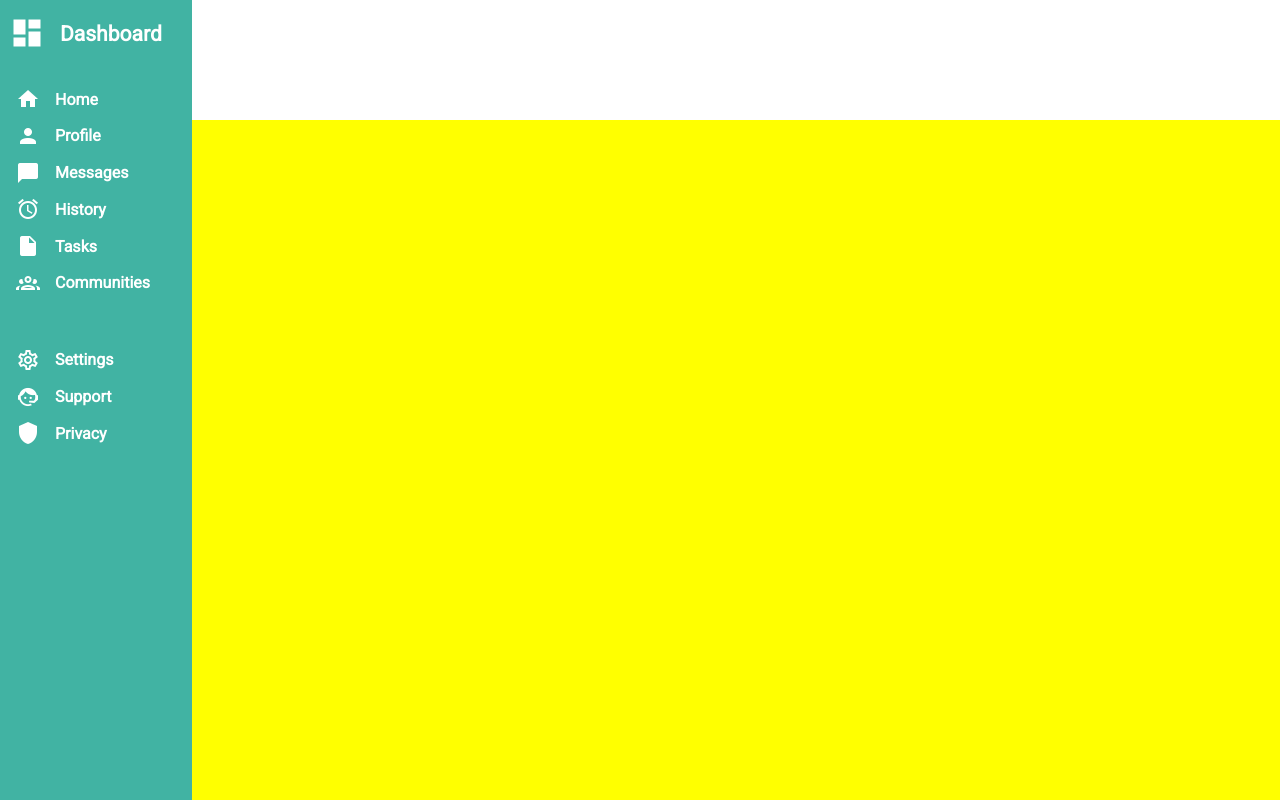
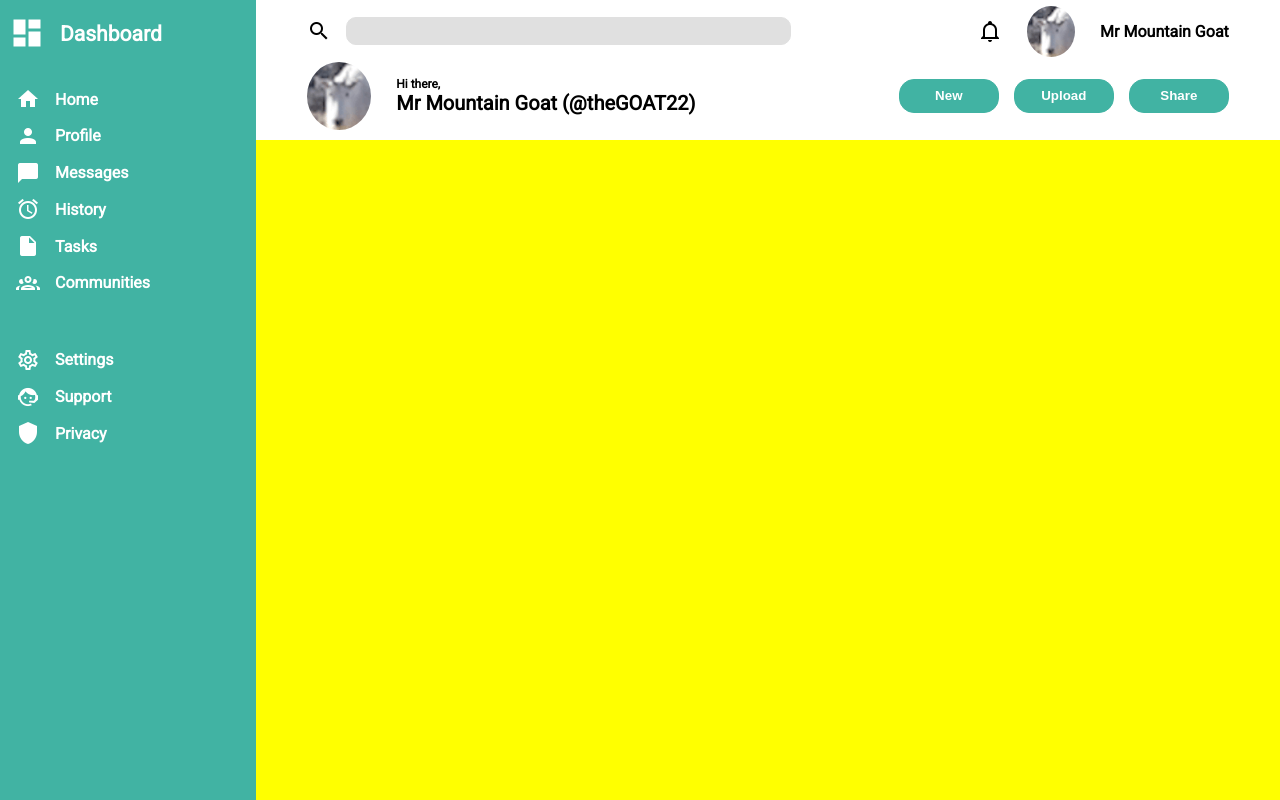
Before and after one commit to brenton-j-andrews/odin_admin_board, a plain HTML site: page index.html in a window 1280 px wide. Drawn offline with Linux system fonts and the light colour scheme.

Commit message:
Header styling complete (I think)

```diff
--- a/index.html
+++ b/index.html
@@ -20,6 +20,39 @@
         <!-- Header content -->
         <div class="header">
 
+            <div class="header-track upper">
+
+                <div class="header-upper-left">
+                    <img src="icons/magnify.png">
+                    <input class="search-bar" type="text">
+                </div>
+
+                <div class="header-upper-right">
+                    <img src="icons/bell-outline.png">
+                    <img class="goat" src="icons/mini-goat-48.png">
+                    <p style="display: inline;"><strong>Mr Mountain Goat</strong></p>
+                </div>
+
+            </div>
+
+            <div class="header-track-lower">
+                <div class="goat-icon">
+                    <img class="goat" src="icons/mini-goat-64.png">
+                </div>
+
+                <div class="greeting-message">
+                    <p id="greeting-top-line">Hi there,</p>
+                    <p id="greeting-bottom-line">Mr Mountain Goat (@theGOAT22)</p>
+                </div>
+
+                <div class="header-buttons">
+                    <button type="button" class="new-btn">New</button>
+                    <button type="button" class="upload-btn">Upload</button>
+                    <button type="button" class="share-btn">Share</button>
+                </div>
+
+
+            </div>
         </div>
 
         <!-- Side bar content -->
--- a/styles.css
+++ b/styles.css
@@ -1,32 +1,128 @@
 :root {
-    --background-dark-orange: #E27D60;
-    --background-light-orange: #E8A87C;
-    --background-dark-teal: #41B3A3;
-    --background-light-teal: #85DCB8;
-    --background-purple: #C38D9E;
+    --background-teal: #41B3A3;
+    --background-dark-teal: #85DCB8;
+    --background-yellow: yellow;
+    --background-grey: #E0E0E0;
 }
 
 
 /* General page styling, search || to jump sections. */
 * {
     margin: 0;
+    padding: 0;
 }
 
 .page-wrapper {
     display: grid;
-    grid-template-columns: 15vw 85vw;
-    grid-template-rows: 15vh 85vh;
+    grid-template-columns: 1fr 4fr;
+    grid-template-rows: 140px 1fr;
+
+    width: 100vw;
+    height: 100vh;
 }
 
 /* || Header section styling */
 
 .header {
+    grid-area: 1 / 2 / 2 / 3;
     background-color: white;
-    grid-area: 1 / 2 / 2 / 3;
+
+    display: grid;
+    grid-template-columns: 1fr;
+    grid-template-rows: 1fr 1fr;
+    justify-content: center;
+    align-content: center;
+
+    font-family: 'Roboto', sans-serif;
+    margin: 0px 5% 10px 5%;
 }
 
-/* || Side bar section styling */
+.header-track {
+    display: flex;
+    justify-content: space-between;
+}
 
+.header-upper-left {
+    width: 60%;
+    display: flex;
+    align-items: center;
+    /* margin-left: 5%; */
+}
+
+.header-upper-right{
+    width: 40%;
+    display: flex;
+    align-items: center;
+    justify-content: flex-end;
+    gap: 25px;
+}
+
+.search-bar {
+    width: 80%;
+    height: 2em;
+    border-radius: 10px;
+    background-color: var(--background-grey);
+    border: 1px solid var(--background-grey);
+
+    margin: 0px 0px 0px 15px;
+}
+
+/* Header lower track styling */
+.header-track-lower {
+    display: grid;
+    grid-template-columns: .25fr 3fr 3fr;
+    grid-template-rows: 1fr;
+}
+
+.header-track-lower > * {
+    display: flex;
+    justify-content: center;
+}
+
+.goat-icon {
+    grid-area: 1 / 1 / 2 / 2;
+}
+
+.greeting-message {
+    flex-direction: column;
+    grid-area: 1 / 2 / 2 / 3;
+    font-weight: bold;
+    padding-left: 25px;
+}
+
+#greeting-top-line {
+    font-size: 12px;
+}
+
+#greeting-bottom-line {
+    font-size: 20px;
+}
+
+.header-buttons {
+    justify-content: right;
+    align-items: center;
+}
+
+.header-buttons button {
+    background-color: var(--background-teal);
+    border: 1px solid var(--background-teal);
+    color: white;
+    font-weight: bold;
+    margin-left: 15px;
+
+    height: 2.5em;
+    width: 100px;
+    border-radius: 15px;
+}
+
+.header-buttons button:hover {
+    background-color: #017778;
+}
+
+.goat {
+    border-radius: 50%;
+}
+/* || Side bar styling */
 .side-bar {
     display: flex;
     flex-direction: column;
@@ -35,7 +131,7 @@
 
     list-style-type: none;
     font-family: 'Roboto', sans-serif;
-    background-color: var(--background-dark-teal);
+    background-color: var(--background-teal);
 }
 
 .side-bar-header {
@@ -73,6 +169,6 @@
 
 /* || Page contents section styling */
 .admin-page {
-    background-color: yellow;
+    background-color: var(--background-yellow);
     grid-area: 2 / 2 / 3 / 3;
 }
```
Also changed, not shown: icons/bell-outline.png (added), icons/magnify.png (added), icons/mini-goat-48.png (added), icons/mini-goat-64.png (added).
